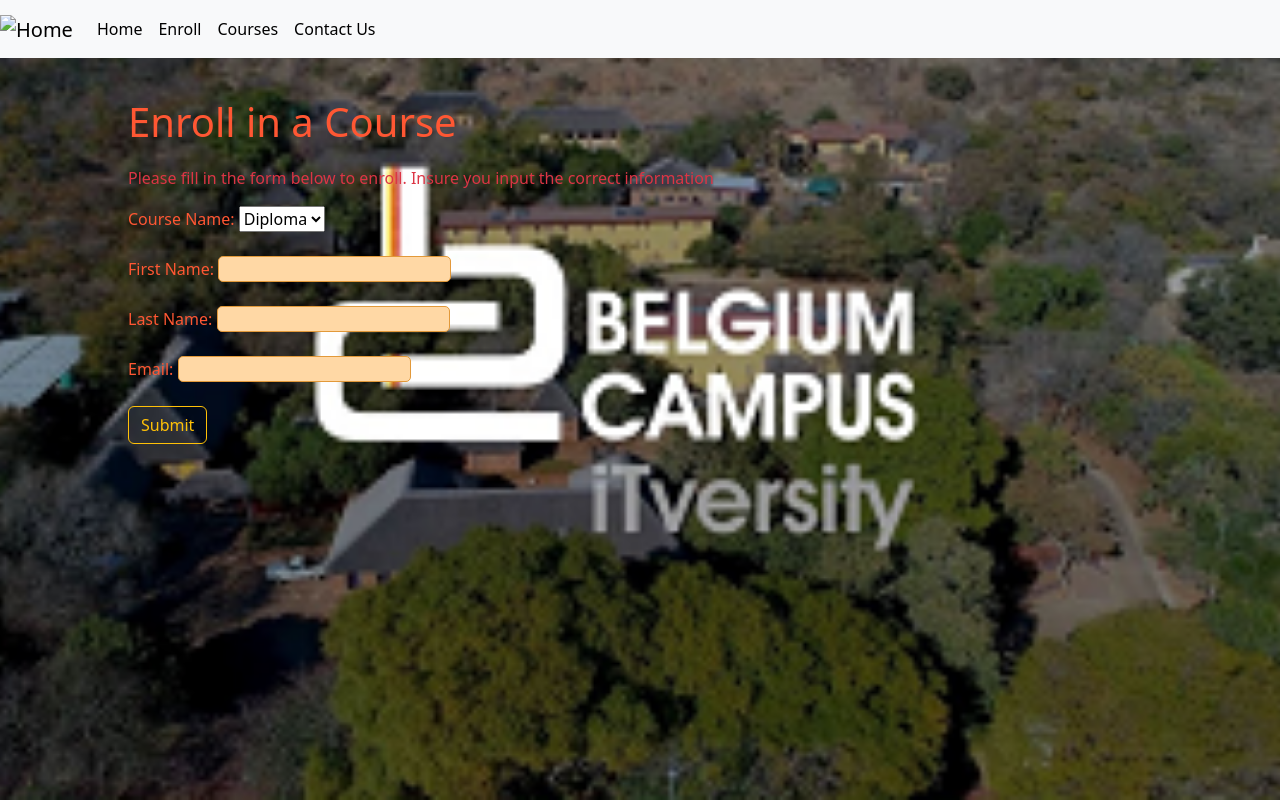
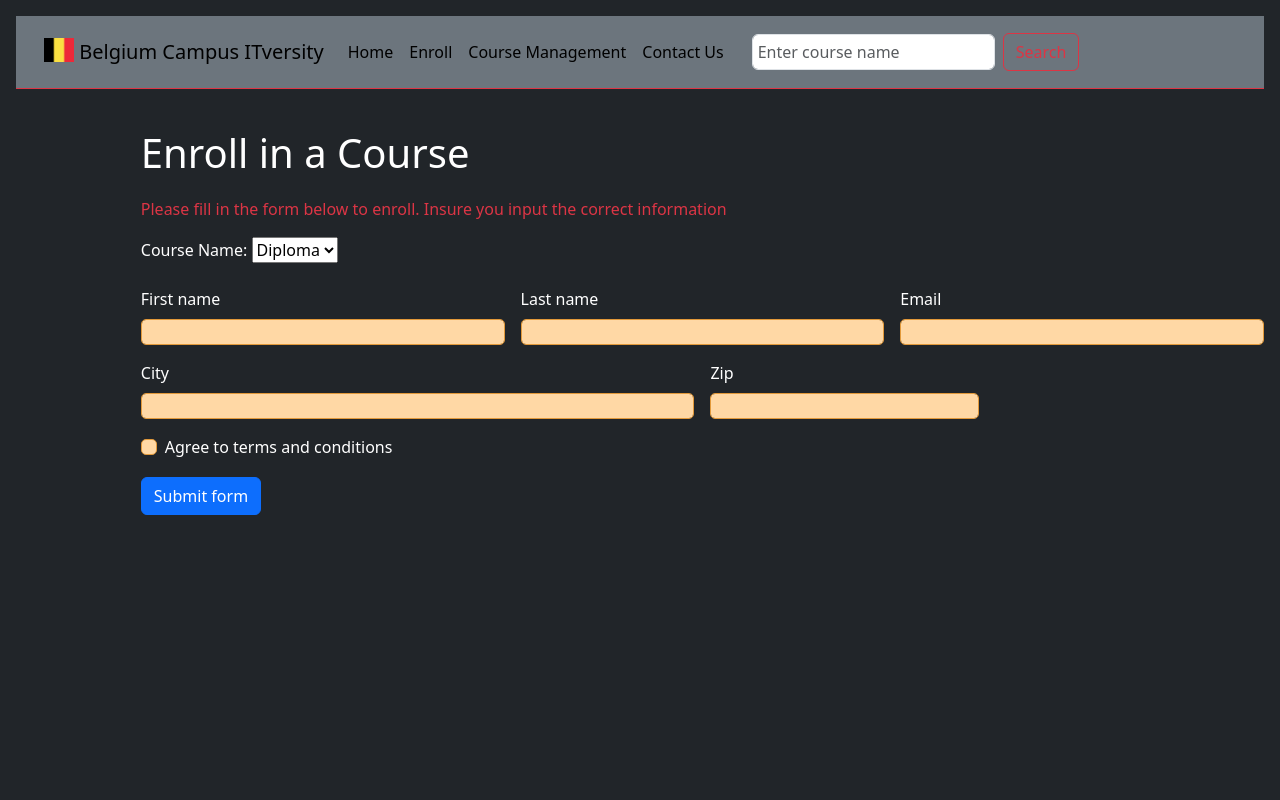
Before and after one commit to tumishod/WPR-Project, a plain HTML site: page enroll.html in a window 1280 px wide. Drawn offline with nearby package versions, Linux system fonts and the light colour scheme.

Commit message:
enrollment changes

```diff
--- a/enroll.html
+++ b/enroll.html
@@ -18,44 +18,34 @@
     </script>
     <link href="https://cdn.jsdelivr.net/npm/bootstrap@5.3.3/dist/css/bootstrap.min.css" rel="stylesheet" integrity="sha384-QWTKZyjpPEjISv5WaRU9OFeRpok6YctnYmDr5pNlyT2bRjXh0JMhjY6hW+ALEwIH" crossorigin="anonymous">
 </head>
-<style>
-    .bg-image {
-        background-image: url('pics/pretoria.webp');
-        background-size: cover;
-        background-position: center;
-        background-repeat: no-repeat;
-        height: 100vh;
-    }
-    label {
-        color: #ff5733;
-    }
-    #h1-enroll{
-        color: #ff5733;
-    }
-</style>
-<body class="bg-image">
+
+<body class="text-bg-dark p-3">
 
     <header></header>
-        <nav class="navbar navbar-expand-lg bg-body-tertiary">
-            <a class="navbar-brand" href="index.html">
-                <img src="pics/logo2.png" alt="Home" style="height: 40px;">
-            </a>
+        <nav class="navbar navbar-expand-lg text-bg-secondary p-3 border-bottom border-danger">
+            <div class="container-fluid">
+                <a class="navbar-brand" href="#">
+                <img src="pics/belflag.png" alt="Logo" width="30" height="24" class="d-inline-block align-text-top">
+                Belgium Campus ITversity
+                </a>
 
             <button class="navbar-toggler" type="button" data-bs-toggle="collapse" data-bs-target="#navbarNavAltMarkup" aria-controls="navbarNavAltMarkup" aria-expanded="false" aria-label="Toggle navigation">
                 <span class="navbar-toggler-icon"></span>
             </button>
 
             <div class="collapse navbar-collapse" id="navbarNavAltMarkup">
-                <div class="navbar-nav" >
-                  <a class="nav-link active" href="index.html">Home</a>
-                  <a class="nav-link active" href="enroll.html">Enroll</a>
-                  <a class="nav-link active" href="courses.html">Courses</a>
-                  <a class="nav-link active" href="#" id="contactLink">Contact Us</a>
+                <div class="navbar-nav">
+                <a class="nav-link active" href="index.html">Home</a>
+                <a class="nav-link active" href="enroll.html">Enroll</a>
+                <a class="nav-link active" href="#courseManagement" id="modulesLink">Course Management</a>
+                <a class="nav-link active" href="contact.html">Contact Us</a>
                 </div>
-                <!-- <form class="search-bar d-flex" role="search">
+
+                <form class="search-bar d-flex" role="search">
                     <input class="form-control me-2" id="searchBar" type="search" placeholder="Enter course name" aria-label="Search">
-                    <button class="btn btn-outline-success" type="submit">Search</button>
-                </form>-->
+                    <button class="btn btn-outline-danger" type="submit">Search</button>
+                </form>
+            </div>
         </nav>
 
     <section id="enrollmentForm">
@@ -70,17 +60,66 @@
                 <option value="BCOM101">BCOM</option>
             </select><br><br>
 
-            <label for="firstName">First Name:</label>
-            <input type="text" name="firstName" id="firstName" required><br><br>
 
-            <label for="lastName">Last Name:</label>
-            <input type="text" name="lastName" id="lastName" required><br><br>
+        </form>
 
-            <label for="email">Email:</label>
-            <input type="email" name="email" id="email" required><br><br>
+        <form class="row g-3 needs-validation" novalidate>
+            <div class="col-md-4">
+              <label for="validationCustom01" class="form-label" id="firstName">First name</label>
+              <input type="text" class="form-control" id="validationCustom01"  required>
+              <div class="valid-feedback">
+                Looks good!
+              </div>
+            </div>
+            <div class="col-md-4">
+              <label for="validationCustom02" class="form-label" id="lastName">Last name</label>
+              <input type="text" class="form-control" id="validationCustom02"  required>
+              <div class="valid-feedback">
+                Looks good!
+              </div>
+            </div>
+            <div class="col-md-4">
+              <label for="validationCustomUsername" class="form-label" id="email">Email</label>
+              <div class="input-group has-validation">
 
-            <button id="Submit" class="btn btn-outline-warning">Submit</button><br><br>
+                <input type="text" class="form-control" id="validationCustomUsername" aria-describedby="inputGroupPrepend" required>
+                <div class="invalid-feedback">
+                  Please choose a username.
+                </div>
+              </div>
+            </div>
+            <div class="col-md-6">
+              <label for="validationCustom03" class="form-label">City</label>
+              <input type="text" class="form-control" id="validationCustom03" required>
+              <div class="invalid-feedback">
+                Please provide a valid city.
+              </div>
+            </div>
+
+            </div>
+            <div class="col-md-3">
+              <label for="validationCustom05" class="form-label">Zip</label>
+              <input type="text" class="form-control" id="validationCustom05" required>
+              <div class="invalid-feedback">
+                Please provide a valid zip.
+              </div>
+            </div>
+            <div class="col-12">
+              <div class="form-check">
+                <input class="form-check-input" type="checkbox" value="" id="invalidCheck" required>
+                <label class="form-check-label" for="invalidCheck">
+                  Agree to terms and conditions
+                </label>
+                <div class="invalid-feedback">
+                  You must agree before submitting.
+                </div>
+              </div>
+            </div>
+            <div class="col-12">
+              <button class="btn btn-primary" type="submit">Submit form</button>
+            </div>
         </form>
+
 
         <div id="errorMessage" style="color:red; display:none;"></div>
         <div id="countdown" style="display:none;">
--- a/js/enroll.js
+++ b/js/enroll.js
@@ -1,6 +1,27 @@
 document.addEventListener('DOMContentLoaded', function() {
     emailjs.init("K5V_wyKvd9ZxgOuAf"); // Initialize EmailJS with your Public Key
     console.log('EmailJS is initialized:', emailjs);
+
+    // Example starter JavaScript for disabling form submissions if there are invalid fields
+(() => {
+    'use strict'
+
+    // Fetch all the forms we want to apply custom Bootstrap validation styles to
+    const forms = document.querySelectorAll('.needs-validation')
+
+    // Loop over them and prevent submission
+    Array.from(forms).forEach(form => {
+      form.addEventListener('submit', event => {
+        if (!form.checkValidity()) {
+          event.preventDefault()
+          event.stopPropagation()
+        }
+
+        form.classList.add('was-validated')
+      }, false)
+    })
+  })()
+
     document.getElementById('enrollForm').addEventListener('submit', function(event) {
         event.preventDefault();
 
@@ -27,6 +48,19 @@
             errorMessage.style.display = 'block';
             return;
         }
+
+        // Loop over them and prevent submission
+        Array.from(forms).forEach(form => {
+        form.addEventListener('submit', event => {
+          if (!form.checkValidity()) {
+            event.preventDefault()
+            event.stopPropagation()
+          }
+
+          form.classList.add('was-validated')
+        }, false)
+        })
+
 
         console.log(`Course Name: ${courseName}`);
         console.log(`First Name: ${firstName}`);
```
Also changed, not shown: courses.html (line endings or trailing spaces).
